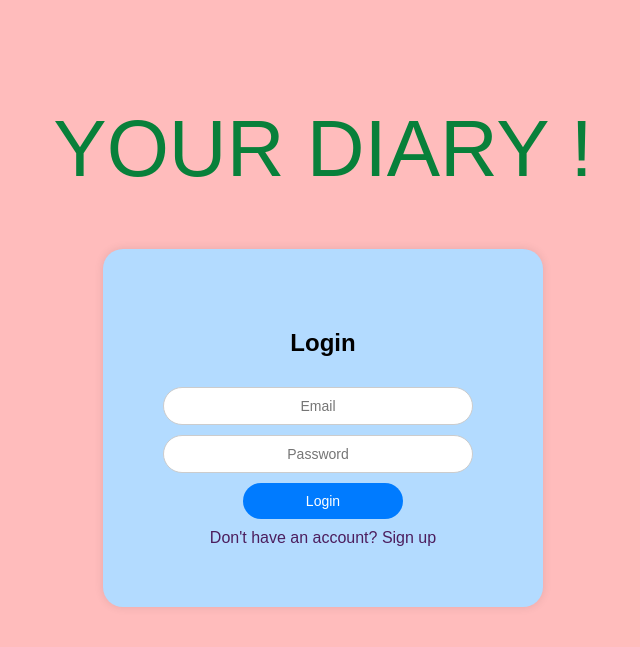
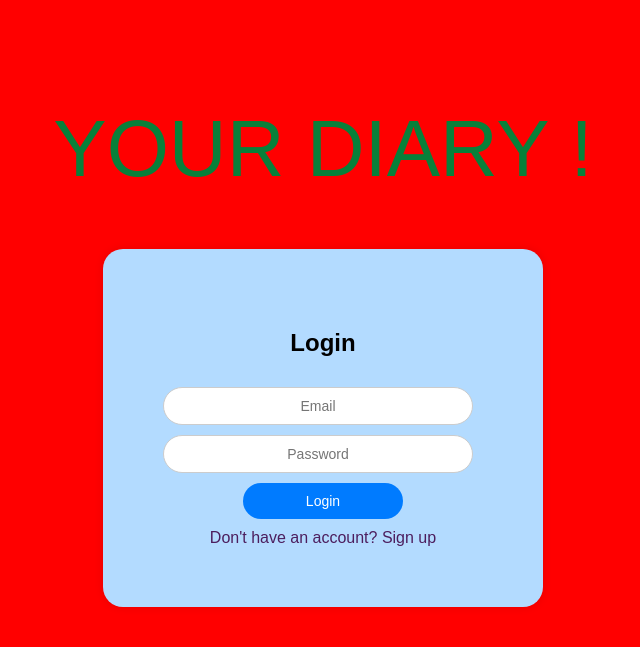
Before and after one commit to Shayazath/notes_app, a Django app: page / in a window 1280 px wide. Shown: the top 647 px of the page, without its empty margins (317-957 px from the left). Run offline with Django 5.2, Linux system fonts and the light colour scheme.

Commit message:
colour change

```diff
--- a/myapp/static/css/login.css
+++ b/myapp/static/css/login.css
@@ -1,5 +1,5 @@
 body {
-  background-color: rgb(255, 188, 188);
+  background-color: rgb(255, 0, 0);
   display: flex;
   justify-content: center;
   align-items: center;
```
